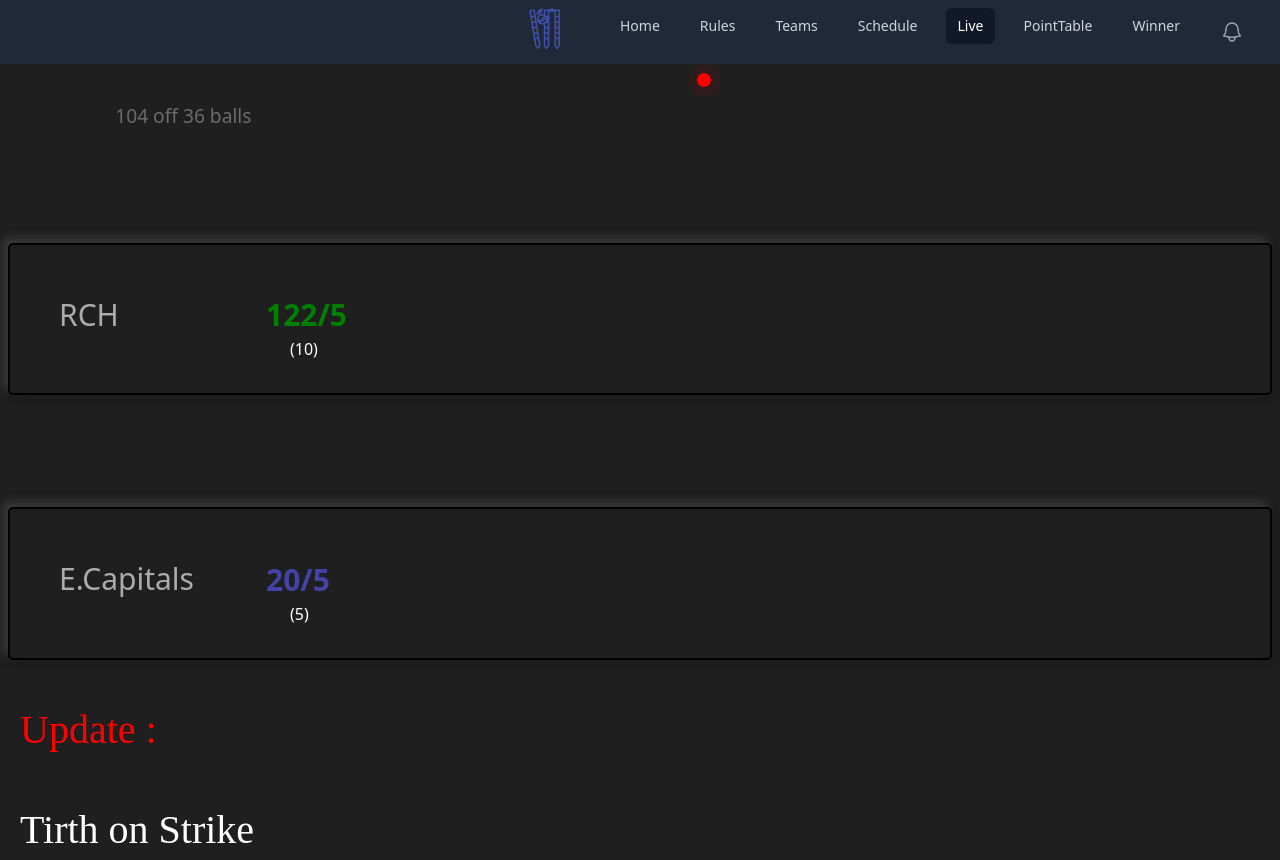
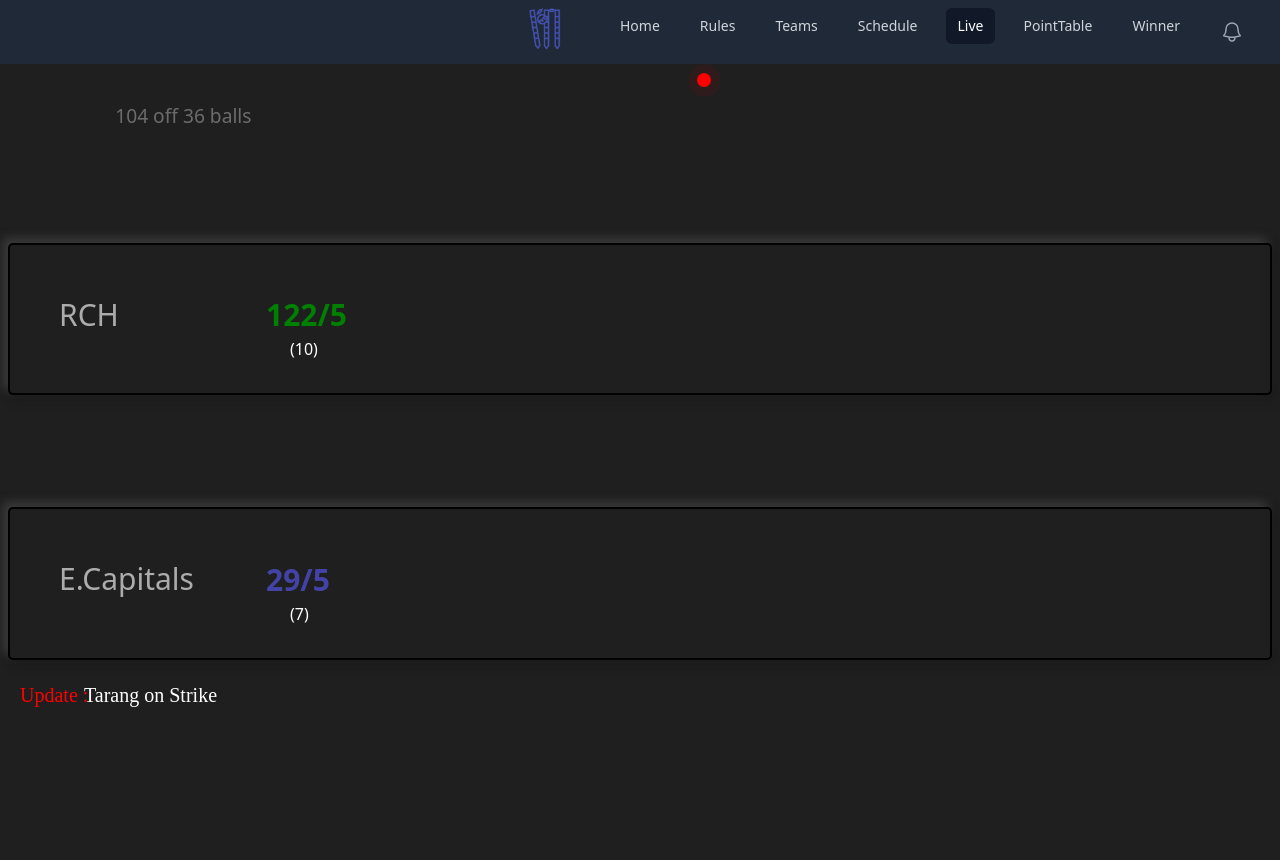
Before and after one commit to Dutt0408/my-project, a React (Create React App) app: page /Live in a window 1280 px wide. After the commit the page ends 800 px from the top, so only its background shows below. Built offline with nearby package versions, Linux system fonts and the light colour scheme; a web font is replaced by a local one.

Commit message:
Commit cjvhshsj

```diff
--- a/src/Live.css
+++ b/src/Live.css
@@ -77,7 +77,7 @@
 
 .overnews{
   color:red;
-  font-size: 40px;
+  font-size: 20px;
   margin-left: 20px;
   margin-top: 1em;
   font-family: 'Times New Roman', Times, serif;
@@ -85,9 +85,9 @@
 }
 .overnewss{
   color:white;
-  font-size: 40px;
-  margin-left: 20px;
-  margin-top: 1em;
+  font-size: 20px;
+  margin-left: 4.2em;
+  margin-top: -1.5em;
   font-family: 'Times New Roman', Times, serif;
 
 }
--- a/src/live.js
+++ b/src/live.js
@@ -24,14 +24,14 @@ function live() {
 <div className="circle pos1"></div>
 <div className="teamname">E.Capitals</div>
 <div className="scorer">
-<div className="score">20/5</div>
-<div className="Over">(5)</div>
+<div className="score">29/5</div>
+<div className="Over">(7)</div>
 </div>
 </div>
 
 
 <div className="overnews"> Update : </div>
-<div className="overnewss"> Tirth on Strike  </div>
+<div className="overnewss"> Tarang on Strike  </div>
 </div>
 
 
```
